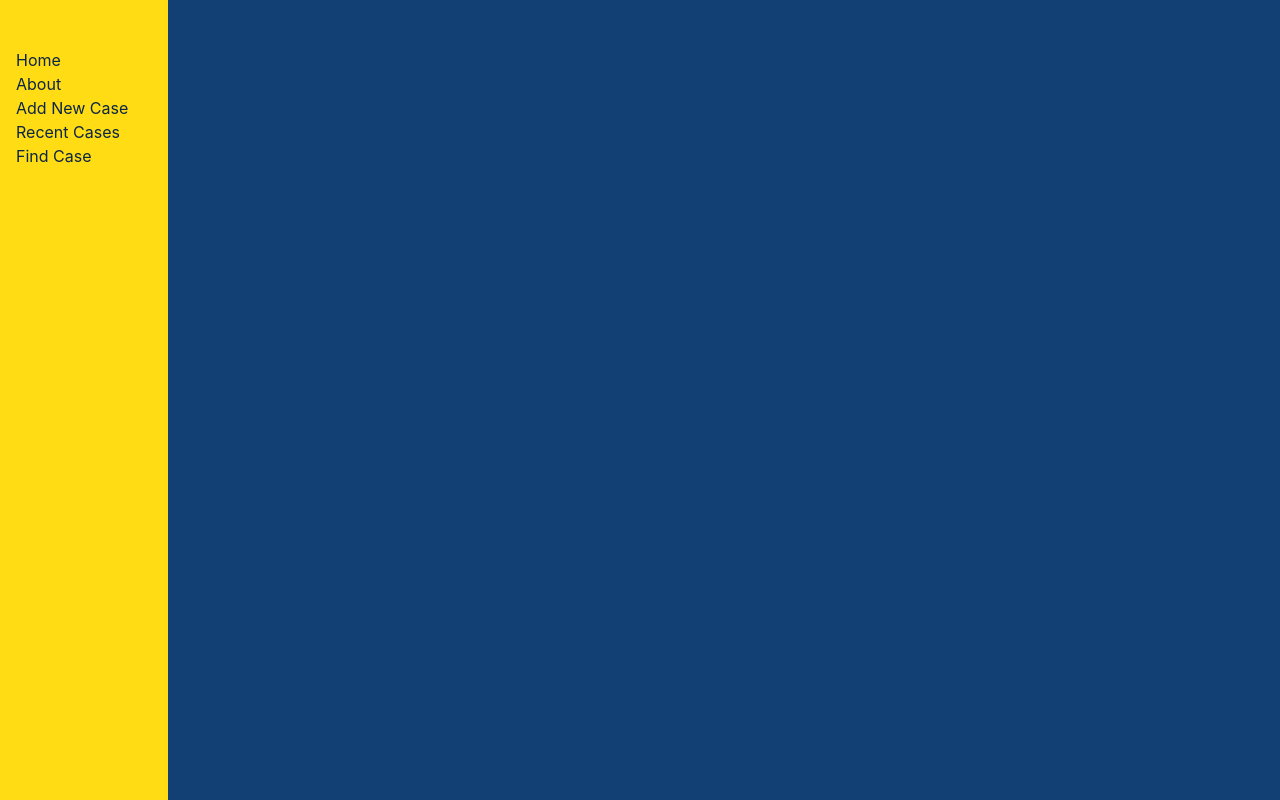
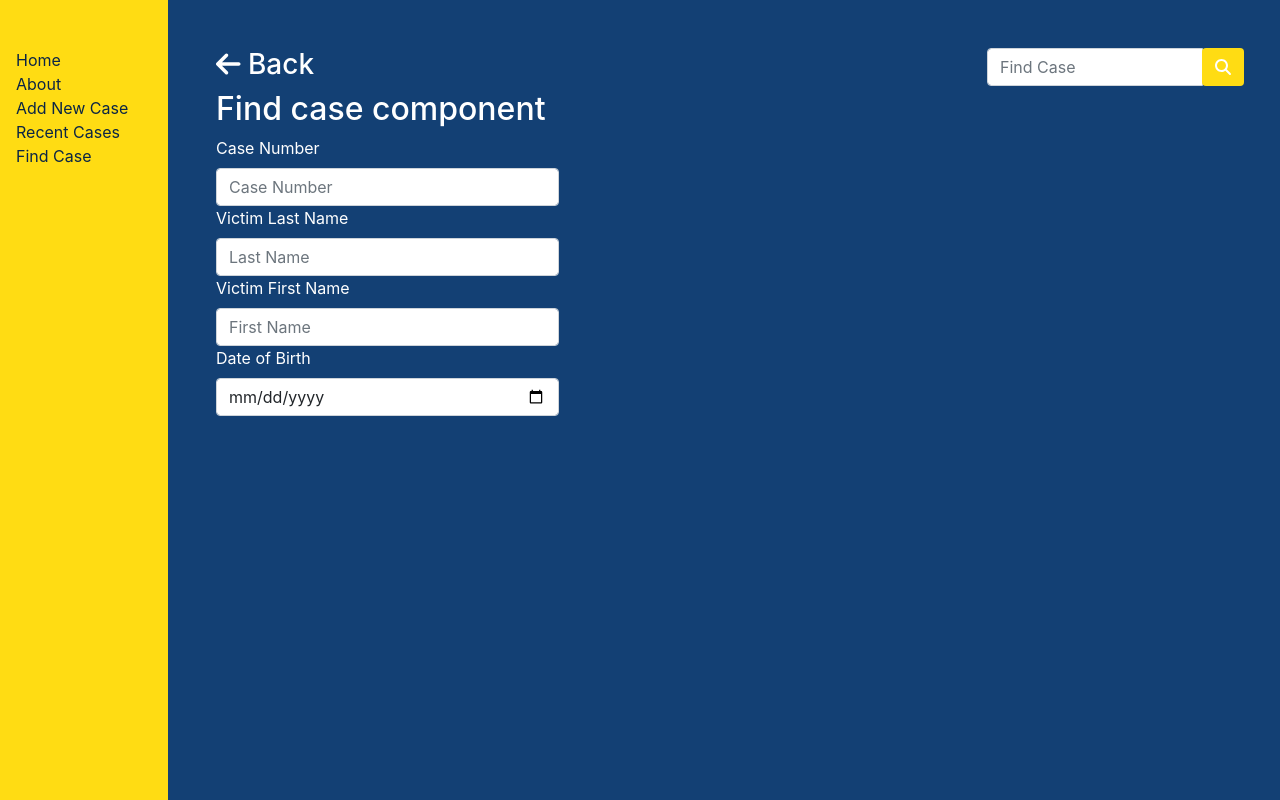
Before and after one commit to ewrjontan/Latent-Manager, a React (Create React App) app: page /find-case in a window 1280 px wide. Built offline with nearby package versions, Linux system fonts and the light colour scheme.

Commit message:
added find case component and top nav to other pages

```diff
--- a/src/App.js
+++ b/src/App.js
@@ -6,6 +6,7 @@ import DisplayCase from "./components/DisplayCaseComponent";
 import DisplayLatent from "./components/DisplayLatentComponent";
 import DisplayPrintCaseFile from "./components/DisplayPrintCaseFileComponent";
 import DisplaySearchResults from "./components/DisplaySearchResultsComponent";
+import FindCase from "./components/FindCaseComponent";
 
 
 import {Form, Button, InputGroup, FormControl} from "react-bootstrap";
@@ -26,7 +27,7 @@ function App() {
                 <Link className="ps-3" to="/add-new-case">Add New Case</Link>
                 <Link className="ps-3" to="/recent-cases">Recent Cases</Link>
 
-                <Link className="ps-3" to="/recent-cases">Find Case</Link>
+                <Link className="ps-3" to="/find-case">Find Case</Link>
 
                 {/* <Form className="mt-5 col-11 ps-3">
                     <Form.Group className="" controlId="searchInput">
@@ -49,6 +50,7 @@ function App() {
                     <Route path="display-latent" element={<DisplayLatent />} />
                     <Route path="display-print-case-file" element={<DisplayPrintCaseFile />} />
                     <Route path="display-search-results" element={<DisplaySearchResults />} />
+                    <Route path="find-case" element={<FindCase />} />
 
                 </Routes>
             </div>
--- a/src/components/AddNewCaseComponent.js
+++ b/src/components/AddNewCaseComponent.js
@@ -1,14 +1,15 @@
 import {Form, Button} from "react-bootstrap";
-
+import TopNavigation from "./subComponents/TopNavigationComponent";
 
 function AddNewCase() {
     return(
-        <div className="text-center">
-            <h1>Adding a new case</h1>
+        <div>
+            <TopNavigation />
+            <h1 className="text-center">Adding a new case</h1>
 
-            <h3 className="my-5">Let's begin by entering your case information.</h3>
+            <h3 className="my-5 text-center">Please enter your case information.</h3>
 
-            <Form>
+            <Form className="mx-auto text-center">
                 <Form.Group className="mb-3 col-12 col-md-6 mx-auto" controlId="addNewCase.firstName">
                     <Form.Label>Case Number</Form.Label>
                     <Form.Control type="text" placeholder="Case Number" />
@@ -25,9 +26,10 @@ function AddNewCase() {
                     <Form.Label>Date of Incident</Form.Label>
                     <Form.Control type="date"/>
                 </Form.Group>
+                <Button size="lg" className="col-12 col-md-6 mx-auto mt-5 btn-color">Submit</Button>
             </Form>
 
-            <Button size="lg" className="col-12 col-md-6 mx-auto mt-5 btn-color">Submit</Button>
+
         </div>
 
     )
--- a/src/components/DisplayComparisonComponent.js
+++ b/src/components/DisplayComparisonComponent.js
@@ -87,7 +87,7 @@ function DisplayComparison(props) {
         console.log("change occuring");
         console.log(event.target.name);
 
-        let name = event.target.id
+        let name = event.target.name
         let value = event.target.value
 
         setState({
@@ -113,7 +113,7 @@ function DisplayComparison(props) {
                 </Form.Group>
                 <Form.Group className="col-4" controlId="dateOfBirth">
                     <Form.Label>Date of Birth</Form.Label>
-                    <Form.Control type="date" name="date" required readOnly value={state.dateOfBirth} onChange={handleChange}/>
+                    <Form.Control type="date" name="dateOfBirth" required readOnly value={state.dateOfBirth} onChange={handleChange}/>
                 </Form.Group>
             </div>
 
--- a/src/components/DisplayLatentComponent.js
+++ b/src/components/DisplayLatentComponent.js
@@ -5,7 +5,7 @@ import { faArrowLeft, faCirclePlus, faArrowRight } from '@fortawesome/free-solid
 import {Form, Button} from "react-bootstrap";
 
 
-
+import TopNavigation from "./subComponents/TopNavigationComponent";
 import ComparisonForm from "./ComparisonFormComponent";
 import DisplayComparison from "./DisplayComparisonComponent";
 
@@ -119,7 +119,7 @@ function DisplayLatent(){
     return (
         <div>
             {/* <Link className="back-icon" to="/display-case" state={{ latent: latent, incident: incident.caseNumber }}><FontAwesomeIcon icon={faArrowLeft} /> Back</Link> */}
-            <h3><FontAwesomeIcon icon={faArrowLeft} onClick={() => navigate(-1)} className="back-icon"/> Back</h3>
+            <TopNavigation/>
 
             <h1 className="mt-5">{incident} - EL{latent.elNumber} ({(latent.identified ? "Identified" : "Not Identified")})</h1>
 
--- a/src/components/DisplaySearchResultsComponent.js
+++ b/src/components/DisplaySearchResultsComponent.js
@@ -76,7 +76,7 @@ function DisplaySearchResults() {
                 <TopNavigation />
 
                 <div className="mx-auto text-center mt-5">
-                    <h1 className="pt-5 text-center">No results were found for <em>{searchInput}</em></h1>
+                    <h1 className="pt-5 text-center">{searchInput != "" ? `No results were found for ${searchInput}.` : `Search field was blank.`} </h1>
                     <h2>Please enter a valid case number.</h2>
                 </div>
 
--- /dev/null
+++ b/src/components/FindCaseComponent.js
@@ -0,0 +1,56 @@
+import { useState } from "react";
+import { Form } from "react-bootstrap";
+import TopNavigation from "./subComponents/TopNavigationComponent";
+
+function FindCase() {
+    const [state, setState] = useState({
+        "caseNumber": "",
+        "victimLastName": "",
+        "victimFirstName": "",
+        "dateOfBirth": "",
+        "location": ""
+    });
+
+
+    const handleChange = (event) => {
+        console.log("change occuring");
+        console.log(event.target.name);
+        console.log(event.target.value);
+
+        let name = event.target.name
+        let value = event.target.value
+
+        setState({
+            ...state,
+            [name]: value
+        });
+    }
+
+    return(
+        <div>
+            <TopNavigation/>
+            <h2>Find case component</h2>
+
+            <Form.Group className="col-4" controlId="lastName">
+                <Form.Label>Case Number</Form.Label>
+                <Form.Control type="text" name="caseNumber" placeholder="Case Number" required value={state.caseNumber} onChange={handleChange}/>
+            </Form.Group>
+
+            <Form.Group className="col-4" controlId="victimLastName">
+                <Form.Label>Victim Last Name</Form.Label>
+                <Form.Control type="text" name="victimLastName" placeholder="Last Name" required value={state.victimLastName} onChange={handleChange}/>
+            </Form.Group>
+            <Form.Group className="col-4" controlId="victimFirstName">
+                <Form.Label>Victim First Name</Form.Label>
+                <Form.Control type="text" name="victimFirstName" placeholder="First Name" required value={state.victimFirstName} onChange={handleChange}/>
+            </Form.Group>
+            <Form.Group className="col-4" controlId="dateOfBirth">
+                <Form.Label>Date of Birth</Form.Label>
+                <Form.Control type="date" name="dateOfBirth" required value={state.dateOfBirth} onChange={handleChange}/>
+            </Form.Group>
+        </div>
+
+    )
+}
+
+export default FindCase;
--- a/src/components/RecentCasesComponent.js
+++ b/src/components/RecentCasesComponent.js
@@ -3,6 +3,7 @@ import { Button } from "react-bootstrap";
 import { Link } from "react-router-dom";
 import { useEffect, useState } from "react";
 import Loading from "./LoadingComponent";
+import TopNavigation from "./subComponents/TopNavigationComponent";
 
 
 function RecentCases() {
@@ -36,6 +37,7 @@ function RecentCases() {
     }else {
         return (
             <div>
+                <TopNavigation />
                 <h1>Select a Case</h1>
 
                 <div className="row d-flex flex-column mt-5">
--- a/src/components/subComponents/TopNavigationComponent.js
+++ b/src/components/subComponents/TopNavigationComponent.js
@@ -16,6 +16,13 @@ function TopNavigation() {
         setSearchInput(value);
     }
 
+    const handleKeyDown = (event) => {
+        if (event.key === 'Enter') {
+          console.log('enter key pressed')
+          navigate("/display-search-results", {state: {searchInput: searchInput.toUpperCase()}});
+        }
+      }
+
     return (
         <div className="d-flex justify-content-between">
             <h3 className="col-3"><FontAwesomeIcon icon={faArrowLeft} onClick={() => navigate(-1)} className="back-icon"/> Back</h3>
@@ -28,7 +35,7 @@ function TopNavigation() {
 
             <div className="col-3">
                 <InputGroup>
-                    <FormControl placeholder="Find Case" name="searchInput" aria-label="Search Input" value={searchInput} onChange={handleChange}/>
+                    <FormControl placeholder="Find Case" name="searchInput" aria-label="Search Input" value={searchInput} onChange={handleChange} onKeyDown={handleKeyDown}/>
                     <Link to="/display-search-results" state={{searchInput: searchInput.toUpperCase() }}><Button variant="" className="btn-search" id="button-addon2"><FontAwesomeIcon icon={faMagnifyingGlass} className="back-icon"/></Button></Link>
                 </InputGroup>
             </div>
```
